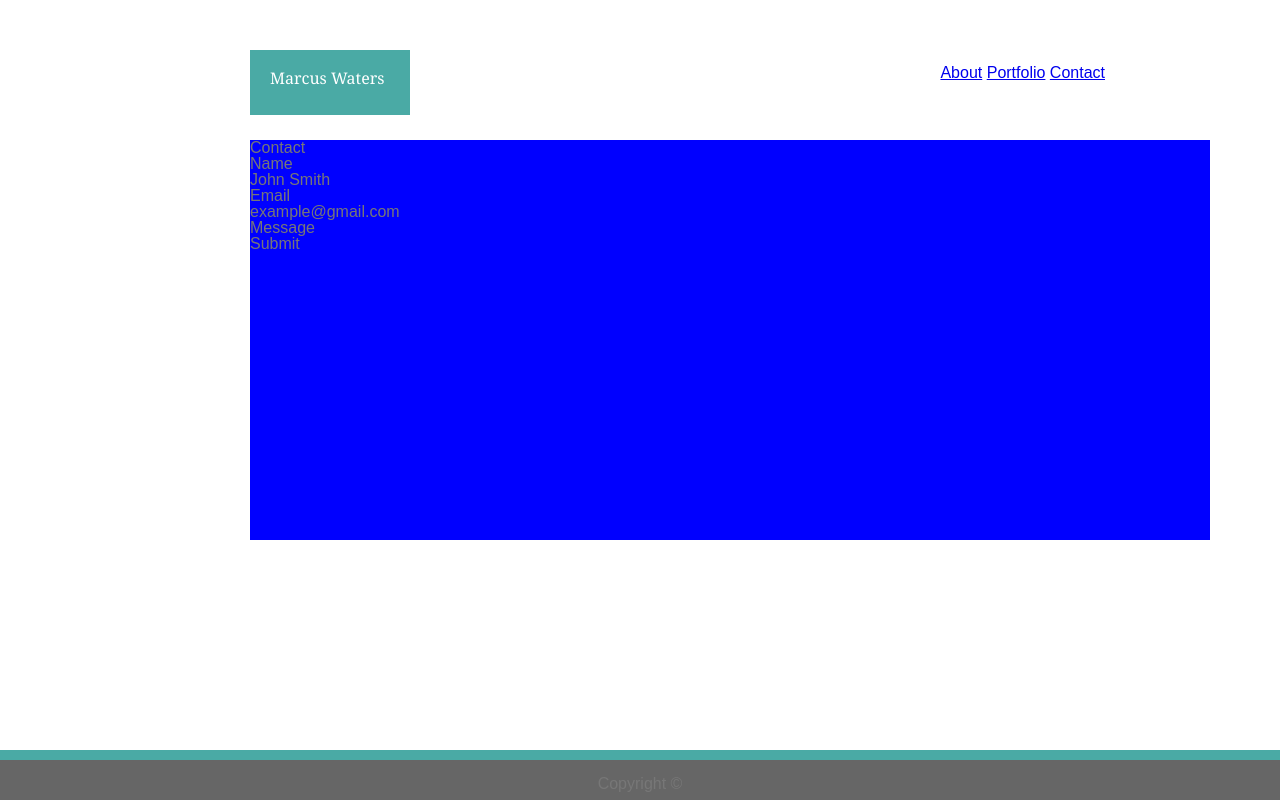
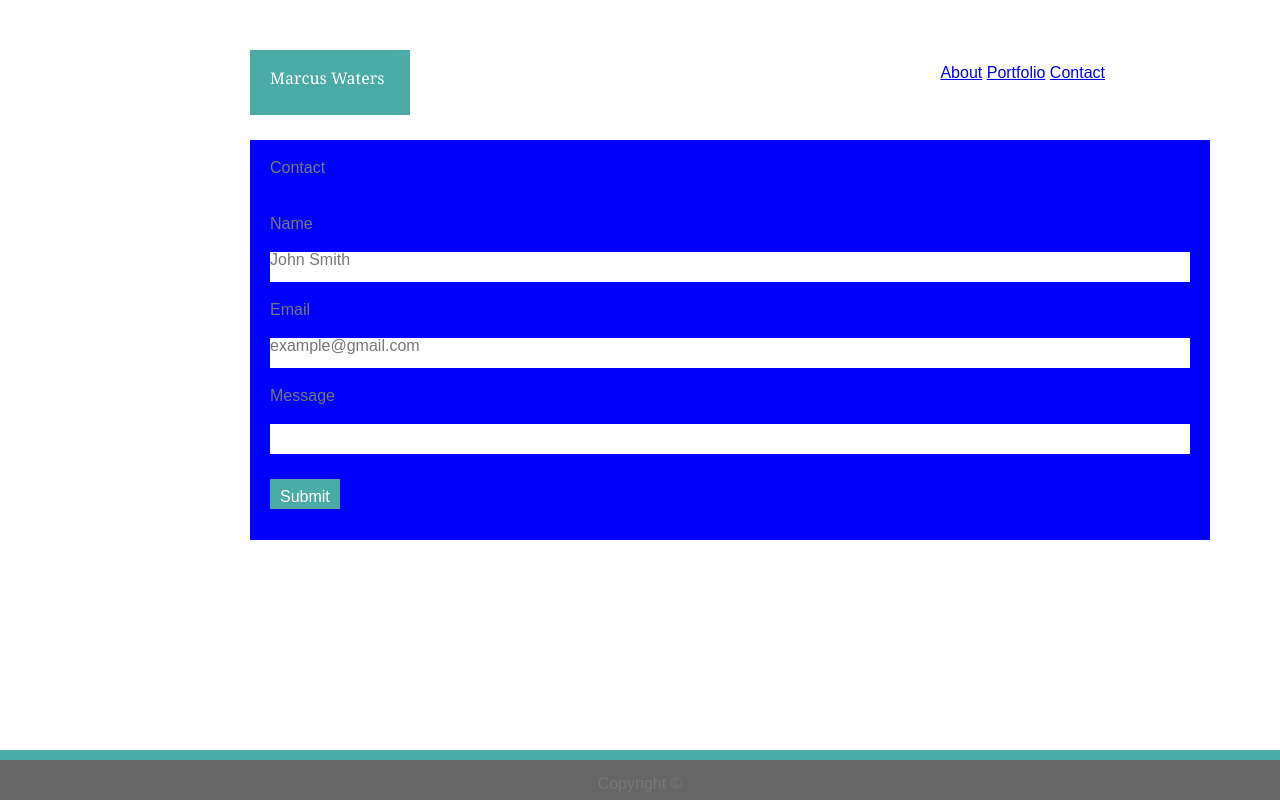
Before and after one commit to MarcusWaters/Basic-Portfolio, a plain HTML site: page contact.html in a window 1280 px wide. Drawn offline with Linux system fonts and the light colour scheme.

Commit message:
updatess

```diff
--- a/assets/css/style.css
+++ b/assets/css/style.css
@@ -33,7 +33,7 @@ body {
     size: 50%;
 }
 
-.h1 {
+#h1 {
     font-family: 'Georgia', Times, Times New Roman, serif;
 }
 
@@ -51,6 +51,64 @@ body {
     padding: 20px;
     position: relative;
     font-family: 'Georgia', Times, Times New Roman, serif;
+}
+
+.contact {
+    padding: 20px;
+    left: 20px;
+}
+
+.formname {
+    padding: 20px;
+    left: 20px;
+}
+
+.formjs {
+    left: 20px;
+    width: 920px;
+    height: 30px;
+    border-color: #666666;
+    background-color: #ffffff;
+    position: relative;
+}
+
+.formemail {
+    left: 20px;
+    padding: 20px;
+}
+
+.formemailenter {
+    left: 20px;
+    width: 920px;
+    height: 30px;
+    border-color: #666666;
+    background-color: #ffffff;
+    position: relative;
+}
+
+.formmessage {
+    left: 20px;
+    padding: 20px;
+}
+
+.formmessageenter {
+    left: 20px;
+    width: 920px;
+    height: 30px;
+    border-color: #666666;
+    background-color: #ffffff;
+    position: relative;
+}
+
+.formsubmit {
+    background-color: #4aaaa5;
+    color: #ffffff;
+    height: 10px;
+    width: 50px;
+    left: 20px;
+    padding: 10px;
+    top: 25px;
+    position: relative;
 }
 
 .name {
--- a/contact.html
+++ b/contact.html
@@ -25,7 +25,7 @@
     </div>
     <div class="biggerbox">
         <div class="bigbox">
-            <div class="box box-1">
+            <div class="contact">
                 <h1>Contact</h1>
             </div>
             <div class="formname">Name</div>
```
Also changed, not shown: index.html (+5 -4 lines), portfolio.html (+4 -1 lines), todo.txt (added).
